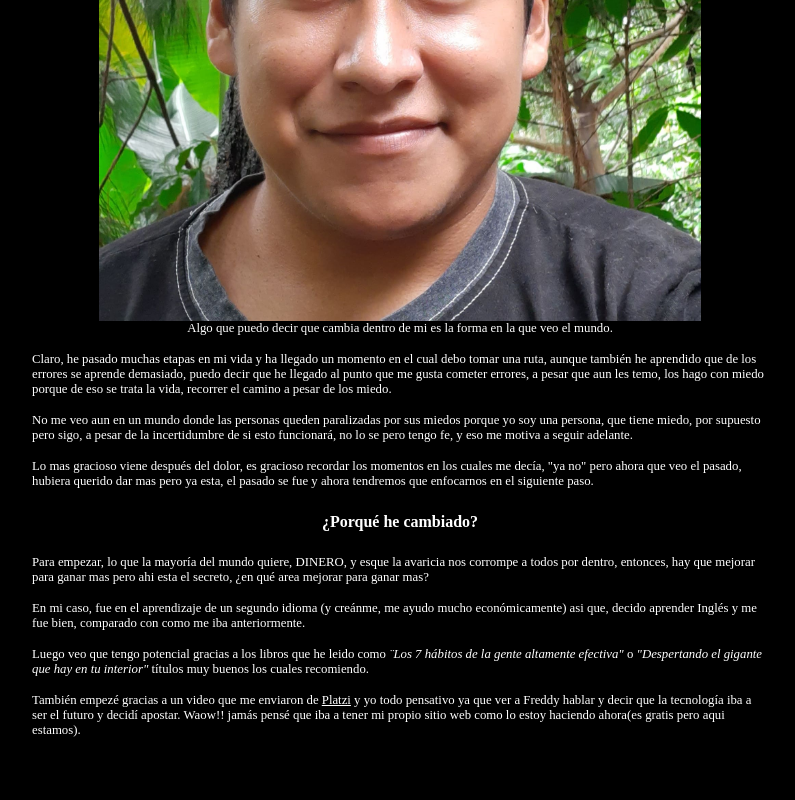
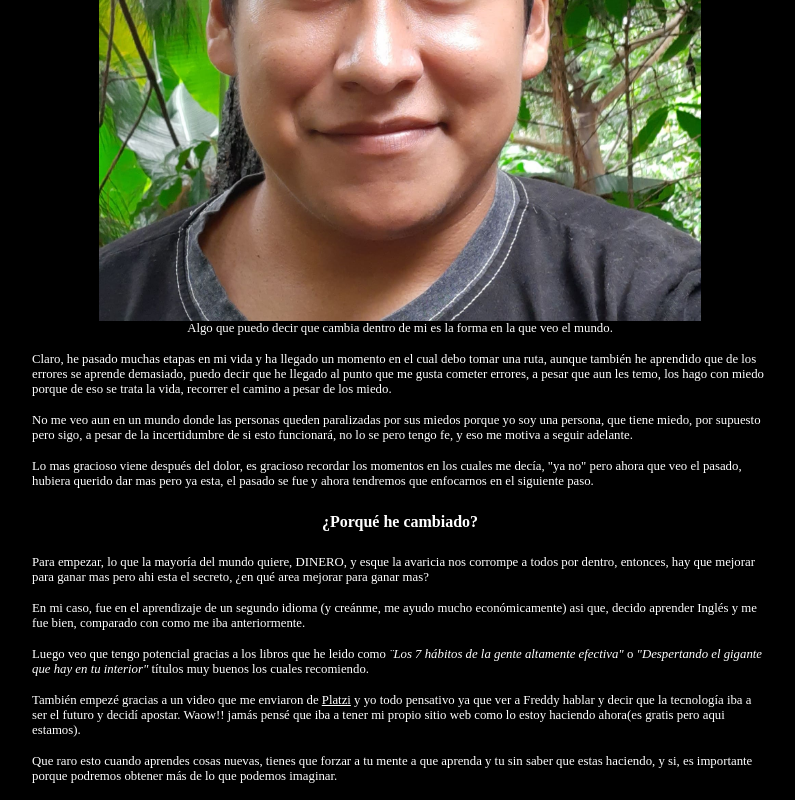
Before and after one commit to pedroalexdev/pedroalexdev, a plain HTML site: page index.html in a window 1280 px wide. Shown: the part 670-1470 px from the top of the page, without its empty margins (240-1035 px from the left). Before the commit the page ends 1424 px from the top, so only its background shows below. Drawn offline with Linux system fonts and the light colour scheme.

Commit message:
superando Code Stream

```diff
--- a/index.html
+++ b/index.html
@@ -26,6 +26,7 @@
         <p>En mi caso, fue en el aprendizaje de un segundo idioma (y creánme, me ayudo mucho económicamente) asi que, decido aprender Inglés y me fue bien, comparado con como me iba anteriormente.</p>
         <p>Luego veo que tengo potencial gracias a los libros que he leido como <i>¨Los 7 hábitos de la gente altamente efectiva"</i> o <i>"Despertando el gigante que hay en tu interior"</i> títulos muy buenos los cuales recomiendo.</p>
         <p>También empezé gracias a un video que me enviaron de <a href="https://platzi.com/">Platzi</a> y yo todo pensativo ya que ver a Freddy hablar y decir que la tecnología iba a ser el futuro y decidí apostar. Waow!! jamás pensé que iba a tener mi propio sitio web como lo estoy haciendo ahora(es gratis pero aqui estamos).</p>
+        <P>Que raro esto cuando aprendes cosas nuevas, tienes que forzar a tu mente a que aprenda y tu sin saber que estas haciendo, y si, es importante porque podremos obtener más de lo que podemos imaginar.</P>
         </section>
     </main>
 </body>
```
